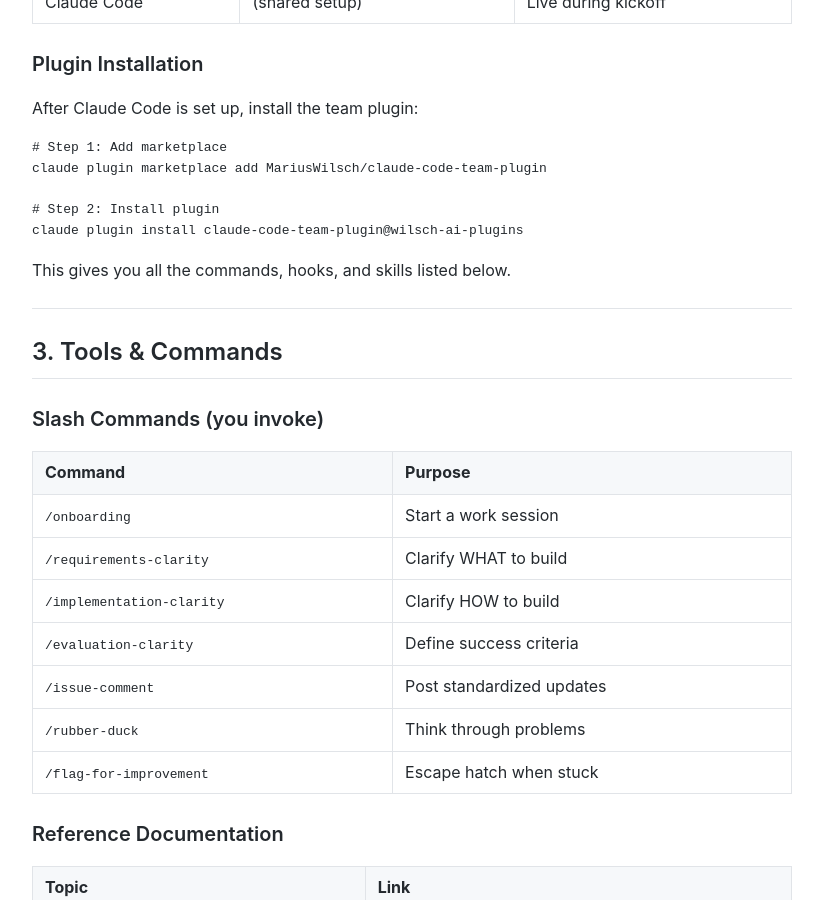
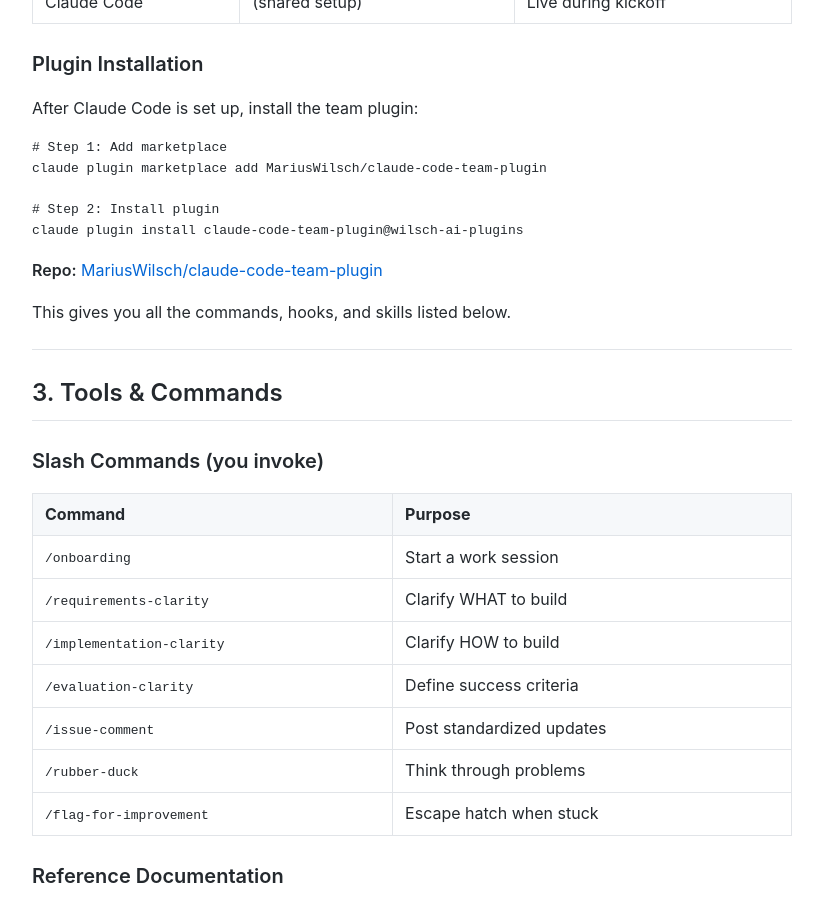
Before and after one commit to MariusWilsch/public-wilsch-ai-pages, a Jekyll site: the page built from global/mohamed-onboarding-reference.md, in a window 1280 px wide and 900 px high, scrolled down 889 px. Shown: the whole window, without its empty margins (228-1051 px from the left). Built offline with Jekyll 4.4.1, drawn with Linux system fonts in a browser that asks for light colours; our own code applies the rules of GitHub Pages for plain Markdown files.

Commit message:
Sync from hippocampus 2026-01-14

````diff
--- a/global/mohamed-onboarding-reference.md
+++ b/global/mohamed-onboarding-reference.md
@@ -37,6 +37,8 @@ claude plugin marketplace add MariusWilsch/claude-code-team-plugin
 # Step 2: Install plugin
 claude plugin install claude-code-team-plugin@wilsch-ai-plugins
 ```
+
+**Repo:** [MariusWilsch/claude-code-team-plugin](https://github.com/MariusWilsch/claude-code-team-plugin)
 
 This gives you all the commands, hooks, and skills listed below.
 
````
